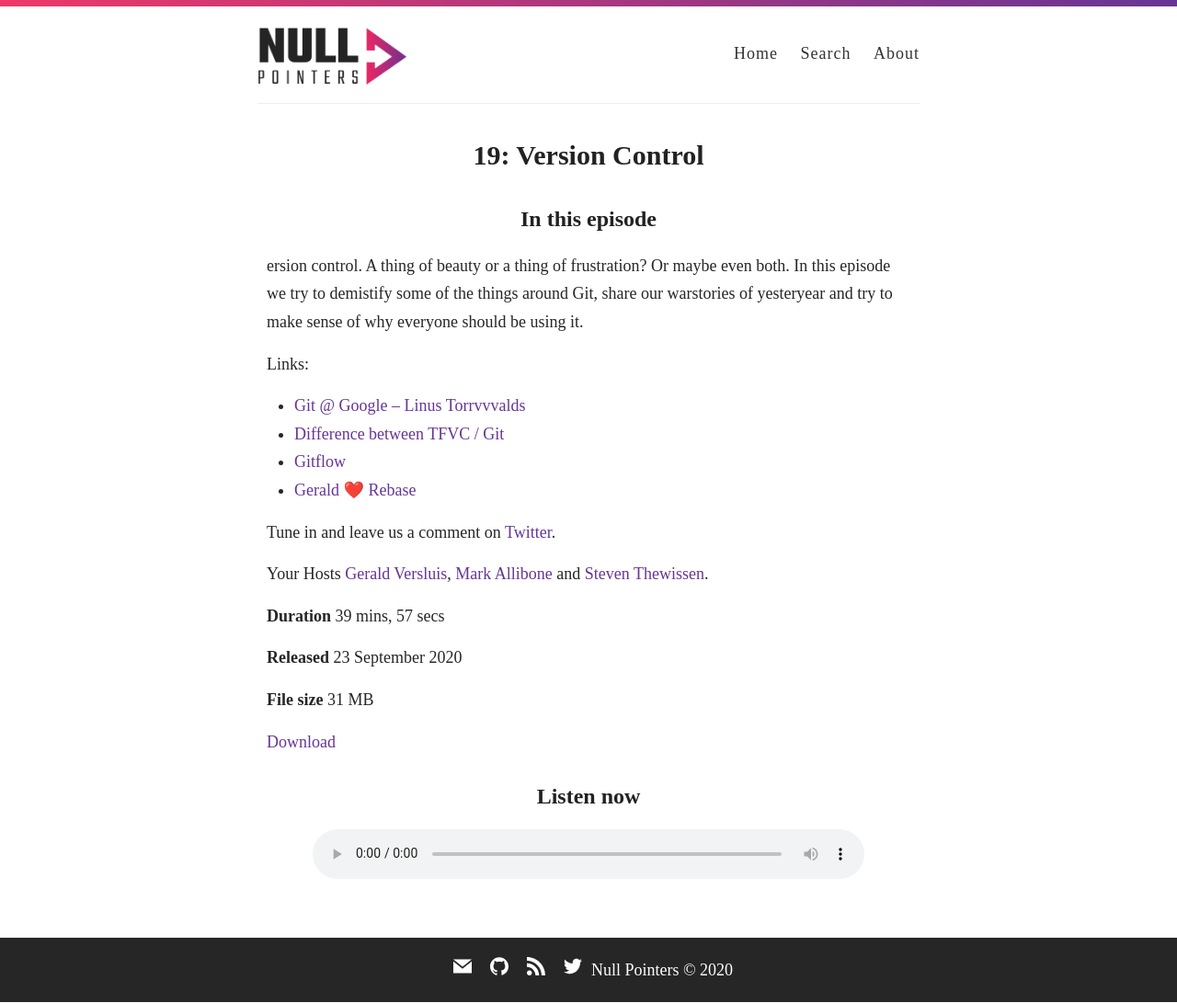
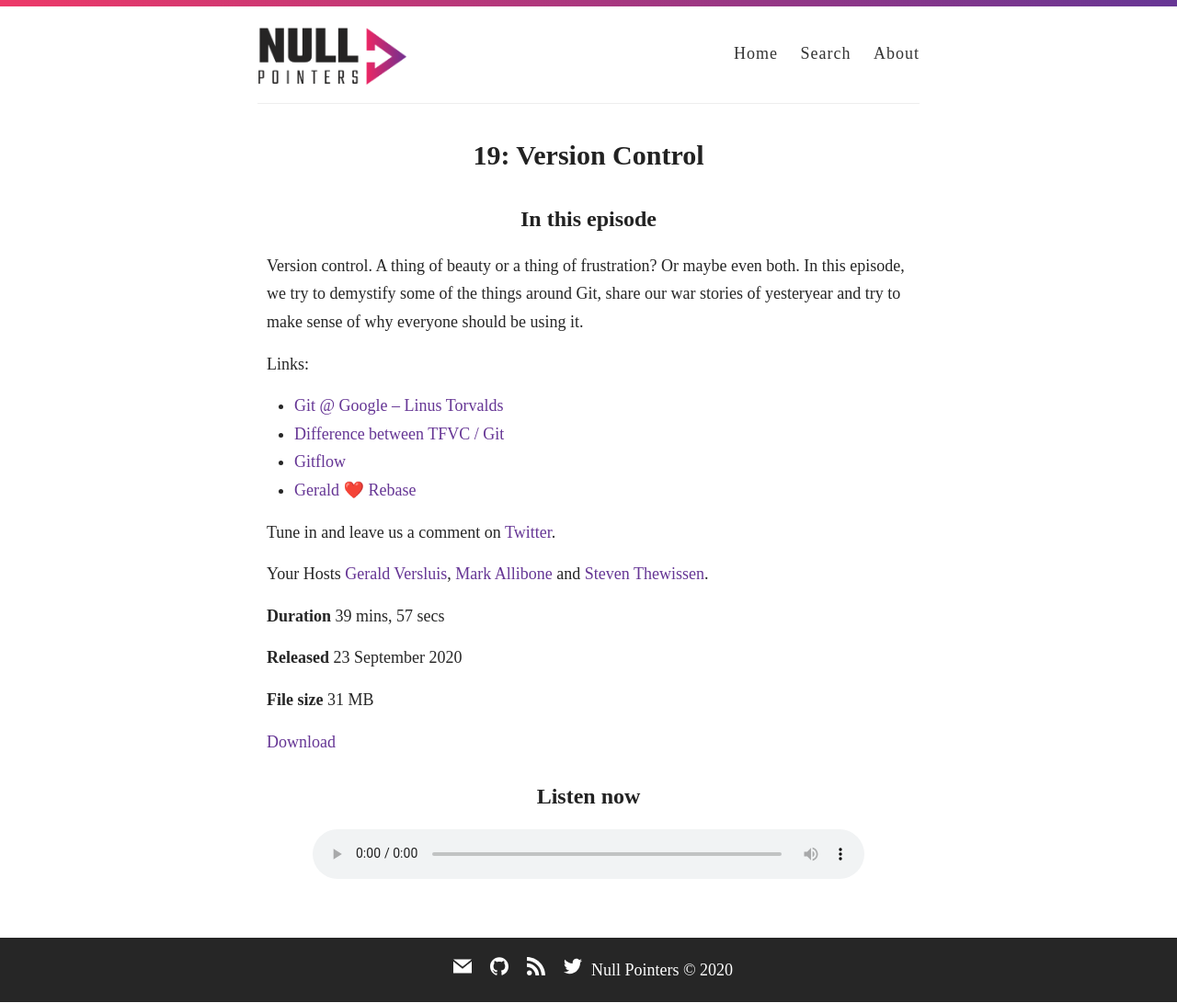
Before and after one commit to nullpointersio/website, a Jekyll site: the page built from _posts/2020-09-23-19.markdown, in a window 1280 px wide. Shown: the whole page at 92% size. Built offline with Jekyll 4.4.1, drawn with Linux system fonts in a browser that asks for light colours; some web fonts are replaced.

Commit message:
Grammarly sprinkle

```diff
--- a/_posts/2020-09-23-19.markdown
+++ b/_posts/2020-09-23-19.markdown
@@ -5,9 +5,9 @@
 title: 			"19: Version Control"
 url:            "19"
 subtitle: 		"Manage your code efficiently"
-summary: 		"Version control. A thing of beauty or a thing of frustration? Or maybe even both. In this episode we try to demistify some of the things around Git, share our warstories of yesteryear and try to make sense of why everyone should be using it."
+summary: 		"Version control. A thing of beauty or a thing of frustration? Or maybe even both. In this episode, we try to demystify some of the things around Git, share our war stories of yesteryear and try to make sense of why everyone should be using it."
 
-description: 	"ersion control. A thing of beauty or a thing of frustration? Or maybe even both. In this episode we try to demistify some of the things around Git, share our warstories of yesteryear and try to make sense of why everyone should be using it."
+description: 	"Version control. A thing of beauty or a thing of frustration? Or maybe even both. In this episode, we try to demystify some of the things around Git, share our war stories of yesteryear and try to make sense of why everyone should be using it."
 
 type:			full # "trailer" or "full"
 duration: 		"39:57" # audio length in min
@@ -26,7 +26,7 @@
 Links:
 
 
-- [Git @ Google – Linus Torrvvvalds](https://www.youtube.com/watch?v=4XpnKHJAok8)
+- [Git @ Google – Linus Torvalds](https://www.youtube.com/watch?v=4XpnKHJAok8)
 - [Difference between TFVC / Git](https://docs.microsoft.com/en-us/azure/devops/repos/tfvc/comparison-git-tfvc?view=azure-devops)
 - [Gitflow](https://www.atlassian.com/git/tutorials/comparing-workflows/gitflow-workflow)
 - [Gerald ❤️ Rebase](https://blog.verslu.is/git/git-rebase/)
```
